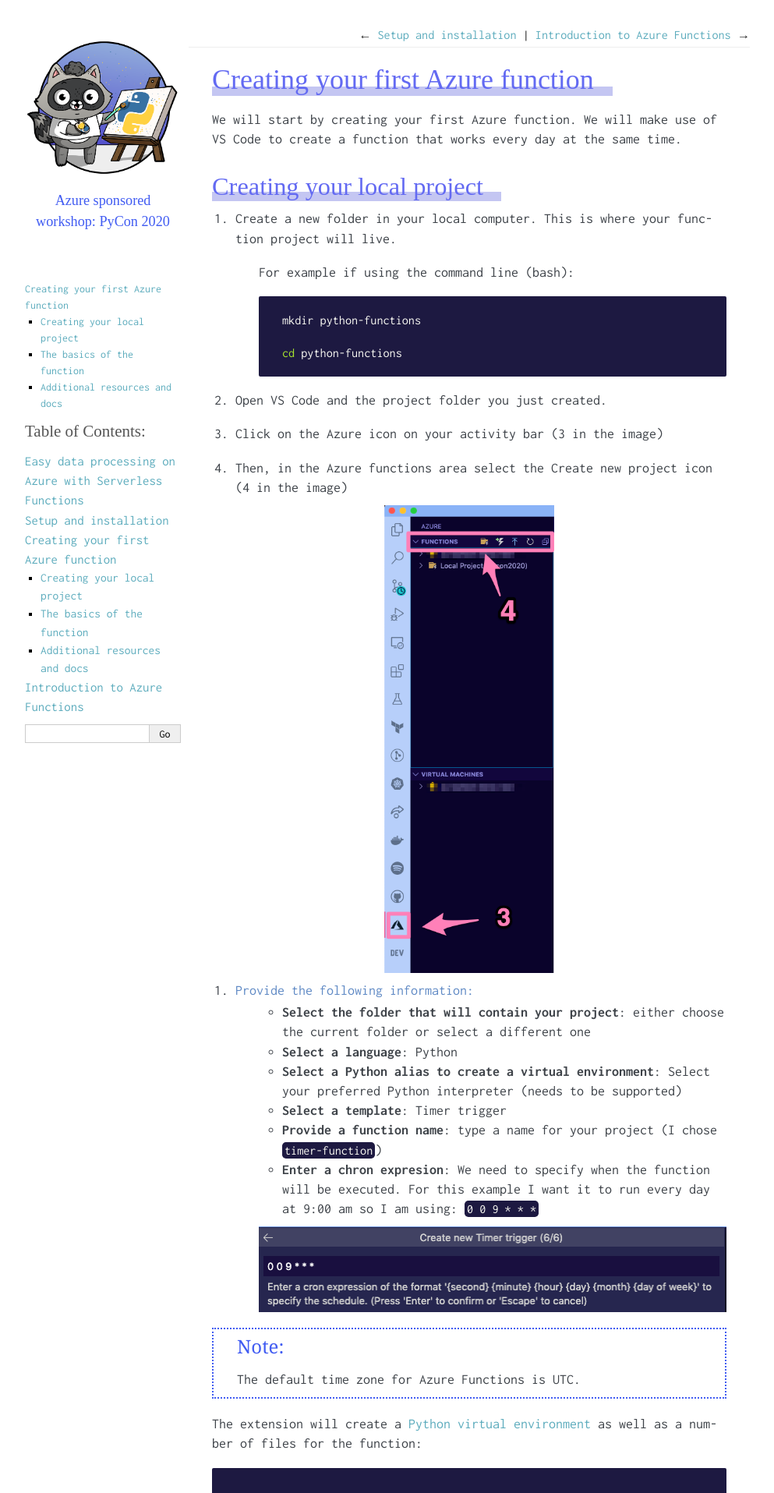
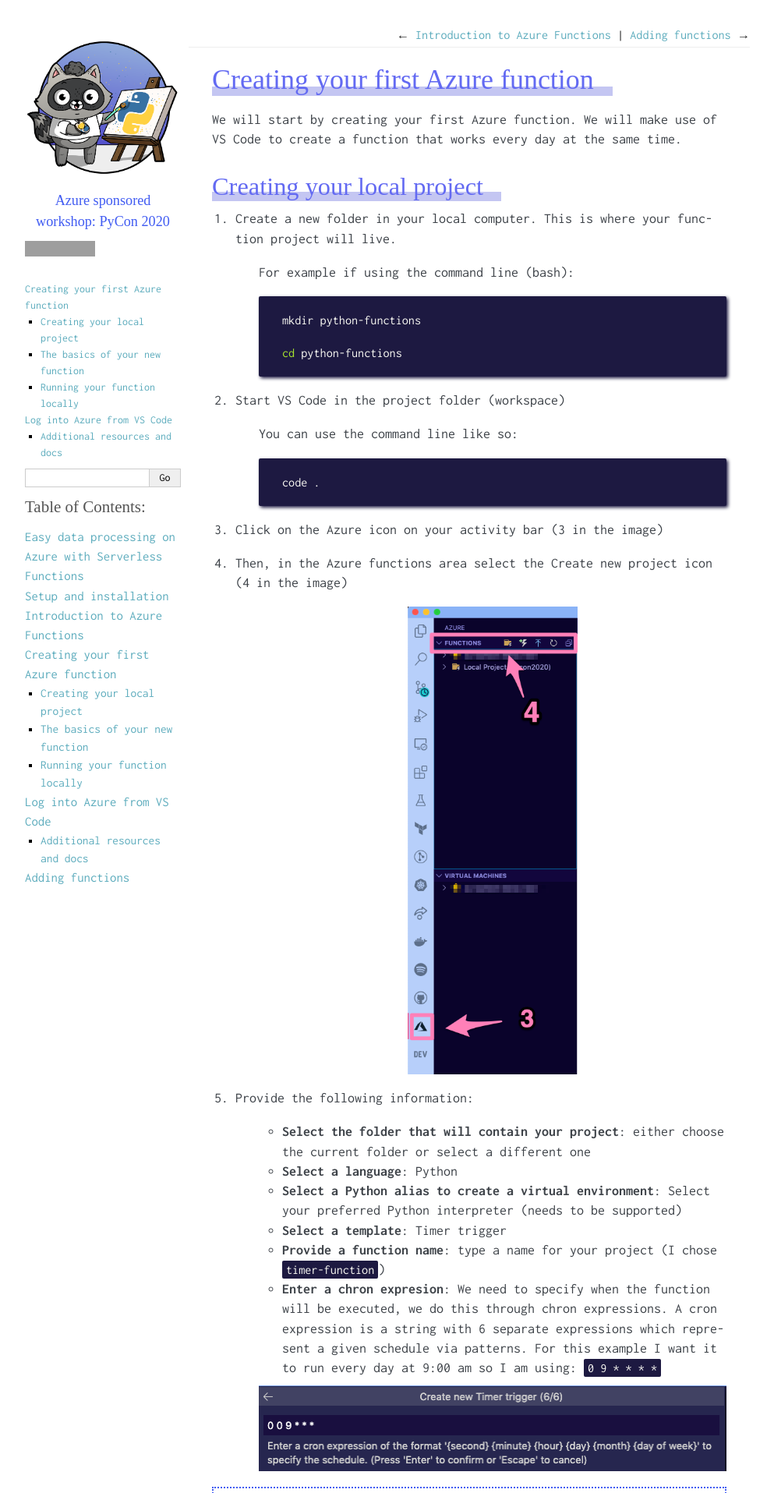
Before and after one commit to trallard/pycon2020-azure-functions, a Sphinx documentation site: the page built from docs/functions_101.rst, in a window 1280 px wide. Shown: the top 1915 px of the page at 78% size, without its empty margins (148-1141 px from the left). Built offline with Sphinx 7.4.7, drawn with Linux system fonts in a browser that asks for light colours; some web fonts are replaced; some of the changed text lies outside the part shown; grey boxes are pictures that could not be loaded.

Commit message:
:pencil: Update tutorial

```diff
--- a/docs/_static/custom.css
+++ b/docs/_static/custom.css
@@ -135,13 +135,17 @@
 code.literal {
     color: #F8F8F2;
     background:#1d1941;
-    padding: 2px 3px;
+    padding: 3px 5px;
+    border-radius: 2px;
 }
 
 pre {
     padding: 20px 30px;
     background: #1d1941;
     border-radius: 2px;
+    -webkit-box-shadow: 2px 2px 4px 0px rgba(29,25,65,1);
+    -moz-box-shadow: 2px 2px 4px 0px rgba(29,25,65,1);
+    box-shadow: 2px 2px 4px 0px rgba(29,25,65,1);
 }
 
 div > dl {
@@ -236,6 +240,13 @@
     color: #415CF2;
 }
 
+div.code-block-caption{
+    font-size: medium;
+    border: solid 1px #1d1941;
+    border-radius: 2px;
+    color: rgb(26, 38, 107);
+}
+
 /* code tabs */
 
 div.ui.menu{
--- a/docs/conf.py
+++ b/docs/conf.py
@@ -56,10 +56,9 @@
     "**": [
         "about.html",
         "localtoc.html",
+        "searchbox.html",
         "navigation.html",
         "relations.html",
-        "searchbox.html",
-        # "sidebar.html",
     ]
 }
 
--- a/docs/functions_101.rst
+++ b/docs/functions_101.rst
@@ -18,28 +18,36 @@
 
         cd python-functions
 
-#. Open VS Code and the project folder you just created.
+#. Start VS Code in the project folder (workspace)
+
+    You can use the command line like so:
+
+    .. code-block:: bash
+
+        code .
 
 #. Click on the Azure icon on your activity bar (3 in the image)
 #. Then, in the Azure functions area select the Create new project icon (4 in the image)
 
-.. image:: _static/images/snaps/vs_code_functions1.png
-    :height: 600px
-    :align: center
-    :alt: VS code sidebar icons
+    .. image:: _static/images/snaps/vs_code_functions1.png
+        :height: 600px
+        :align: center
+        :alt: VS code sidebar icons
 
 #. Provide the following information:
+
     - **Select the folder that will contain your project**: either choose the current folder or select a different one
     - **Select a language**: Python
     - **Select a Python alias to create a virtual environment**: Select your preferred Python interpreter (needs to be supported)
     - **Select a template**: Timer trigger
     - **Provide a function name**: type a name for your project (I chose ``timer-function``)
-    - **Enter a chron expresion**: We need to specify when the function will be executed. For this example I want it to run every day at 9:00 am so I am using: ``0 0 9 * * *``
+    - **Enter a chron expresion**: We need to specify when the function will be executed, we do this through chron expressions. A cron expression is a string with 6 separate expressions which represent a given schedule via patterns. For this example I want it to run every day at 9:00 am so I am using: ``0 9 * * * *``
 
     .. image:: _static/images/snaps/chron.png
         :align: center
+        :alt: chron expresion example
 
-.. note:: The default time zone for Azure Functions is UTC.
+.. note:: The default time zone for Azure Functions is UTC. Depending on your timezone and purpose you might need to adjust this.
 
 The extension will create a `Python virtual environment <https://docs.python.org/3/tutorial/venv.html>`_ as well as a number of files for the function:
 
@@ -58,9 +66,78 @@
     ├── proxies.json
     └── requirements.txt
 
-The basics of the function
-----------------------------
+The basics of your new function
+----------------------------------
 
+The ``function.json`` file provides main configuration for your function:
+
+.. code-block:: json
+    :name: function.json
+    :caption: function.json
+
+    {
+        "scriptFile": "__init__.py",
+        "bindings": [
+            {
+            "name": "mytimer",
+            "type": "timerTrigger",
+            "direction": "in",
+            "schedule": "0 9 * * * *"
+            }
+        ]
+    }
+
+You will notice that there is a ``bindings`` element. This is marked as ``"direction":"in"`` which will correspond to the incoming signal to trigger the function.
+In this case we are using a chron expression to trigger the funcion every day at 9:00am.
+
+You will also notice that there is a ``__init__.py`` script (which is also the script file described in the ``function.json`` above).
+
+.. code-block:: python
+    :name: __init__.py
+    :caption: __init__.py
+
+
+    import datetime
+    import logging
+
+    import azure.functions as func
+
+
+    def main(mytimer: func.TimerRequest) -> None:
+        utc_timestamp = (
+            datetime.datetime.utcnow().replace(tzinfo=datetime.timezone.utc).isoformat()
+        )
+
+        if mytimer.past_due:
+            logging.info("The timer is past due!")
+
+        logging.info("Python timer trigger function ran at %s", utc_timestamp)
+
+
+Running your function locally
+-------------------------------
+
+Now that we have inspected the function we are ready to run it locally. You can do so by pressing :kbd:`F5`.
+This will launch the debugging extension.
+Since we are using the timer trigger we need to set up an Azure storage account. This is mainly to keep logs and other outputs.
+So you might get the following warning the first time you try and run your function locally.
+
+.. image:: _static/images/snaps/storage.png
+    :align: center
+    :alt: VS code debugger - add storage
+
+In the following windows select this options:
+
+- Create new storage account: make sure to give it a meaningful name (note only letters and numbers are accepted)
+- **Resource group**: we want all of our services to be together so choose create anew resource group and give it a name
+- **Region**: this corresponds to the datacentre where your resources will be located (for example Central US)
+
+.. note:: You will need to be logged into Azure for you to be able to create your Storage Account. If you need help with this check :ref:`login_azure`.
+
+.. _login_azure:
+
+Log into Azure from VS Code
+=============================
 
 
 
--- /dev/null
+++ b/docs/functions_201.rst
@@ -0,0 +1,4 @@
+Adding functions
+=====================
+
+Follow the same process but in this cvase we Are goign to use create function
--- a/docs/index.rst
+++ b/docs/index.rst
@@ -13,8 +13,9 @@
 
    self
    setup
+   introduction
    functions_101
-   introduction
+   functions_201
 
 
 Icons
--- a/docs/setup.rst
+++ b/docs/setup.rst
@@ -116,7 +116,7 @@
         sudo apt-get update
         sudo apt-get install azure-functions-core-tools
 
-    For more detailed instructions visit the `corresponding docs <https://docs.microsoft.com/en-us/azure/azure-functions/functions-run-local?tabs=linux%2Ccsharp%2Cbash?WT.mc_id=pycon_tutorial-github-taallard>`_
+    For more detailed instructions visit the `corresponding docs <https://docs.microsoft.com/en-us/azure/azure-functions/functions-run-local?tabs=linux%2Ccsharp%2Cbash?WT.mc_id=pycon_tutorial-github-taallard>`_.
 
 
 Additional packages
```
Also changed, not shown: other parts of docs/setup.rst (+1 -1 lines), docs/_static/images/snaps/storage.png (added).
